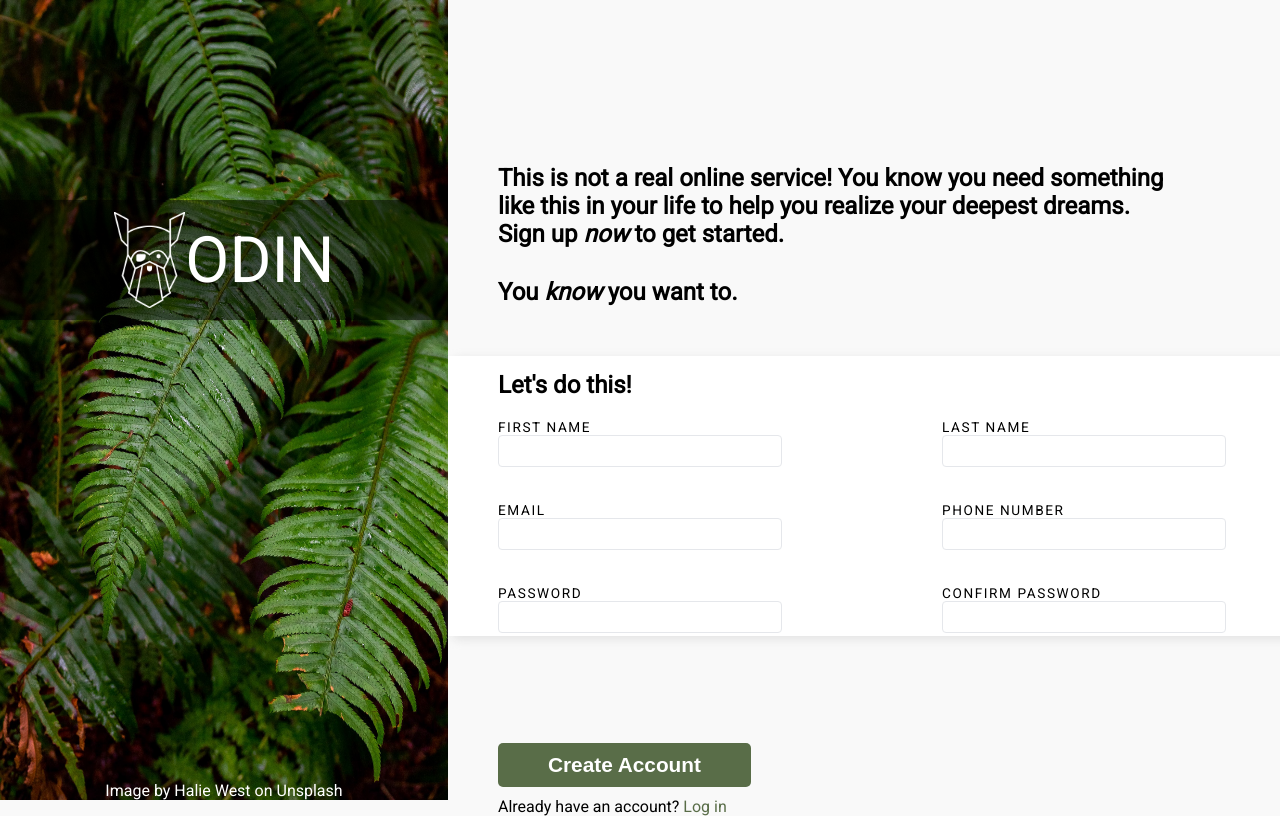
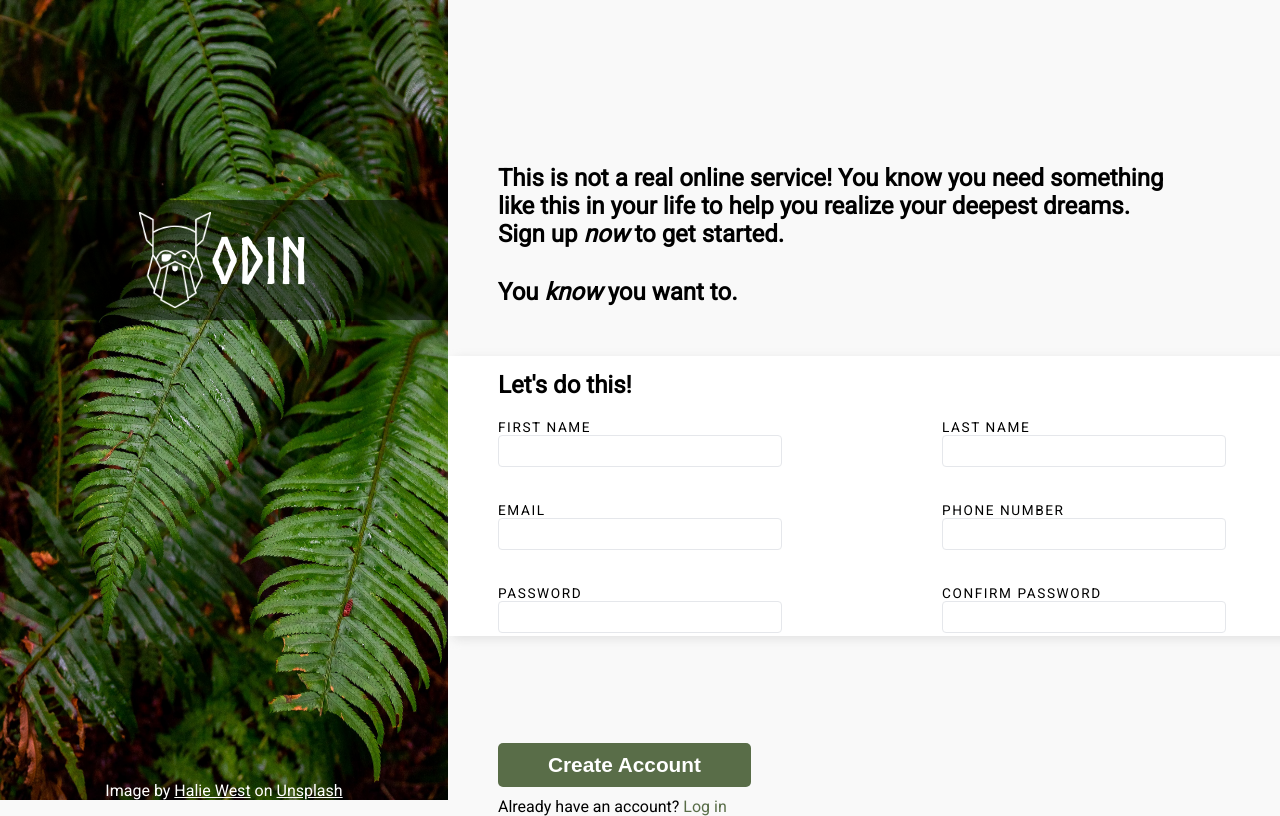
Before and after one commit to abydenes/sign-up-form, a plain HTML site: page index.html in a window 1280 px wide. Shown: the top 816 px of the page. Drawn offline with Linux system fonts and the light colour scheme.

Commit message:
Add new font, create links
Add required font named Norse Bold, create
hrefs at the bottom of the page.

```diff
--- a/index.html
+++ b/index.html
@@ -15,7 +15,7 @@
         <p>ODIN</p>
       </div>
       <div class="bottomtext">
-        <p>Image by Halie West on Unsplash</p>
+        <p>Image by <a href="">Halie West</a> on <a href="">Unsplash</a></p>
       </div>
     </div>
 
--- a/style.css
+++ b/style.css
@@ -1,4 +1,10 @@
 @import url("https://fonts.googleapis.com/css2?family=Roboto&display=swap");
+
+@font-face {
+  font-family: "Norse-Bold";
+  src: url(Norse-Bold.otf);
+}
+
 * {
   box-sizing: border-box;
   margin: 0;
@@ -33,6 +39,7 @@ body {
   align-items: center;
   color: white;
   font-size: 8vh;
+  font-family: "Norse-Bold";
 }
 
 .banner img {
@@ -42,6 +49,9 @@ body {
 .bottomtext {
   color: white;
   align-self: center;
+}
+.bottomtext a {
+  color: white;
 }
 
 .right-side {
```
